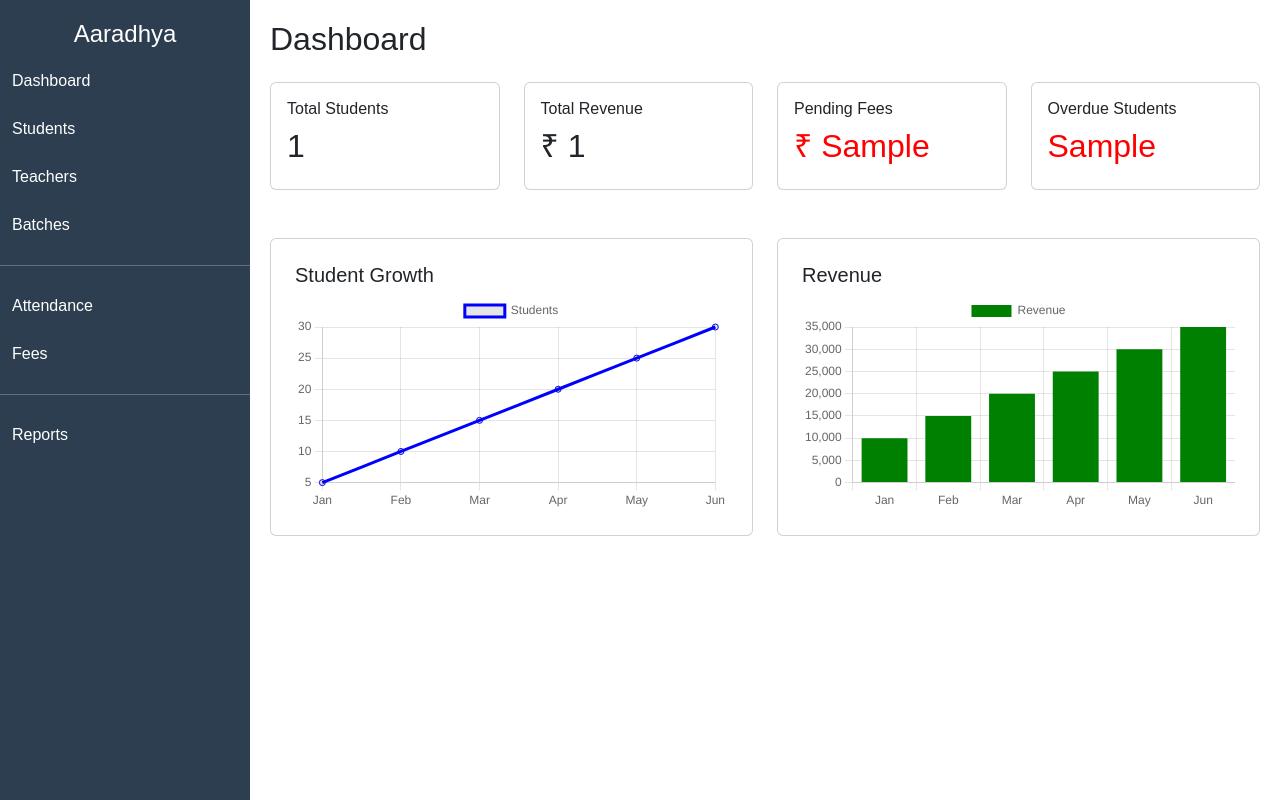
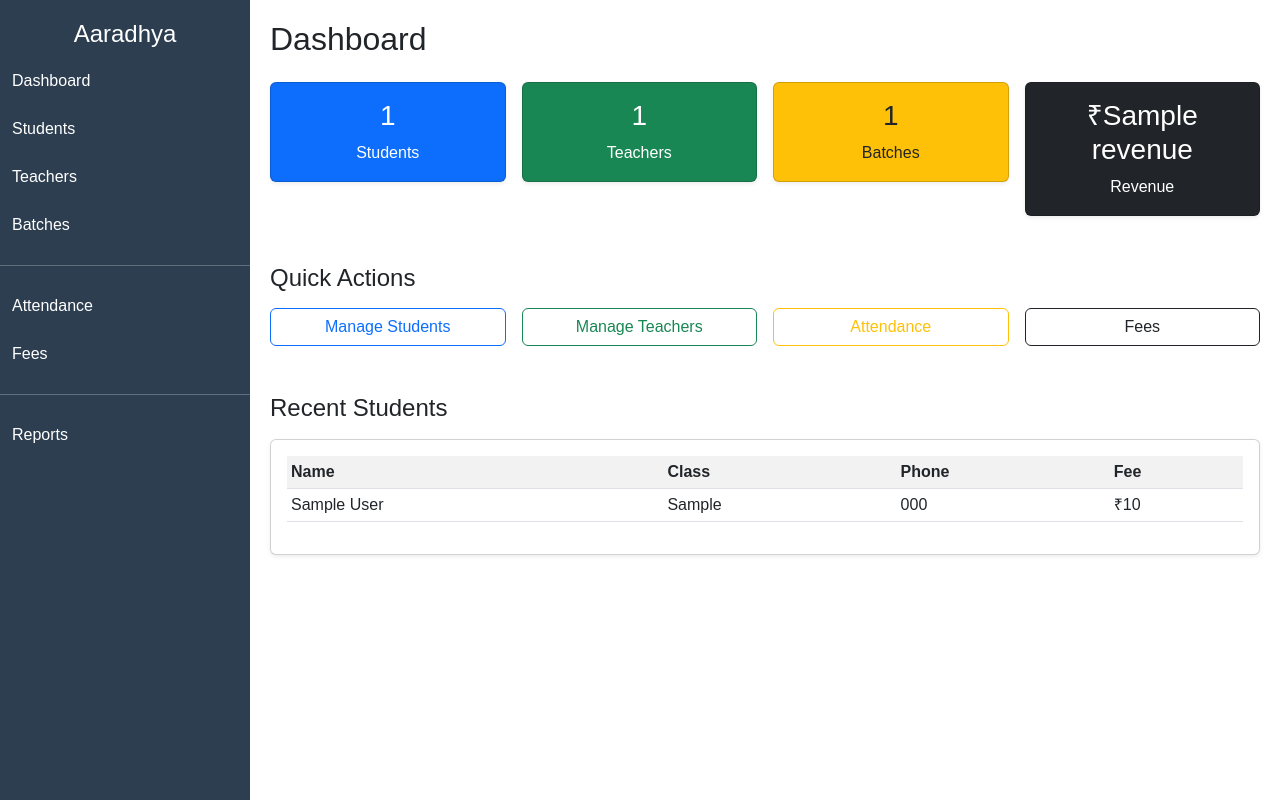
Before and after one commit to cuk6912/aaradhya-classes, a Flask app: template templates/dashboard.html in a window 1280 px wide. Run offline with Flask 3, Linux system fonts and the light colour scheme; tables that the repository leaves empty hold one stand-in row (values such as "Sample post"); the template is opened without the code that fills it: values that come from a table or form of the project are taken from there, most other values are stand-ins (such as "Sample title", 1, 10 or a date in 2020).

Commit message:
Update dashboard.html

```diff
--- a/templates/dashboard.html
+++ b/templates/dashboard.html
@@ -4,133 +4,100 @@
 
 <h2 class="mb-4">Dashboard</h2>
 
-<div class="row g-4">
+<div class="row g-3">
 
-<div class="col-md-3">
+    <!-- STUDENTS -->
+    <div class="col-md-3 col-6">
+        <div class="card text-center shadow-sm p-3 bg-primary text-white">
+            <h3>{{ total_students }}</h3>
+            <p class="mb-0">Students</p>
+        </div>
+    </div>
 
-<div class="card p-3">
+    <!-- TEACHERS -->
+    <div class="col-md-3 col-6">
+        <div class="card text-center shadow-sm p-3 bg-success text-white">
+            <h3>{{ total_teachers }}</h3>
+            <p class="mb-0">Teachers</p>
+        </div>
+    </div>
 
-<h6>Total Students</h6>
+    <!-- BATCHES -->
+    <div class="col-md-3 col-6">
+        <div class="card text-center shadow-sm p-3 bg-warning text-dark">
+            <h3>{{ total_batches }}</h3>
+            <p class="mb-0">Batches</p>
+        </div>
+    </div>
 
-<h2>{{total_students}}</h2>
+    <!-- REVENUE -->
+    <div class="col-md-3 col-6">
+        <div class="card text-center shadow-sm p-3 bg-dark text-white">
+            <h3>₹{{ revenue }}</h3>
+            <p class="mb-0">Revenue</p>
+        </div>
+    </div>
 
 </div>
 
+<!-- QUICK ACTIONS -->
+<div class="mt-5">
+    <h4 class="mb-3">Quick Actions</h4>
+
+    <div class="row g-3">
+
+        <div class="col-md-3 col-6">
+            <a href="/students" class="btn btn-outline-primary w-100">
+                Manage Students
+            </a>
+        </div>
+
+        <div class="col-md-3 col-6">
+            <a href="/teachers" class="btn btn-outline-success w-100">
+                Manage Teachers
+            </a>
+        </div>
+
+        <div class="col-md-3 col-6">
+            <a href="/attendance" class="btn btn-outline-warning w-100">
+                Attendance
+            </a>
+        </div>
+
+        <div class="col-md-3 col-6">
+            <a href="/fees" class="btn btn-outline-dark w-100">
+                Fees
+            </a>
+        </div>
+
+    </div>
 </div>
 
-<div class="col-md-3">
+<!-- RECENT STUDENTS -->
+<div class="mt-5">
+    <h4 class="mb-3">Recent Students</h4>
 
-<div class="card p-3">
+    <div class="card p-3 shadow-sm">
+        <table class="table table-striped table-sm">
 
-<h6>Total Revenue</h6>
+            <tr>
+                <th>Name</th>
+                <th>Class</th>
+                <th>Phone</th>
+                <th>Fee</th>
+            </tr>
 
-<h2>₹ {{total_revenue}}</h2>
+            {% for s in students[:5] %}
+            <tr>
+                <td>{{ s.name }}</td>
+                <td>{{ s.student_class }}</td>
+                <td>{{ s.phone }}</td>
+                <td>₹{{ s.monthly_fee }}</td>
+            </tr>
+            {% endfor %}
 
+        </table>
+    </div>
 </div>
 
-</div>
-
-<div class="col-md-3">
-
-<div class="card p-3">
-
-<h6>Pending Fees</h6>
-
-<h2 style="color:red">₹ {{pending_fees}}</h2>
-
-</div>
-
-</div>
-
-<div class="col-md-3">
-
-<div class="card p-3">
-
-<h6>Overdue Students</h6>
-
-<h2 style="color:red">{{overdue_students}}</h2>
-
-</div>
-
-</div>
-
-</div>
-
-<div class="row mt-5">
-
-<div class="col-md-6">
-
-<div class="card p-4">
-
-<h5>Student Growth</h5>
-
-<canvas id="studentsChart"></canvas>
-
-</div>
-
-</div>
-
-<div class="col-md-6">
-
-<div class="card p-4">
-
-<h5>Revenue</h5>
-
-<canvas id="revenueChart"></canvas>
-
-</div>
-
-</div>
-
-</div>
-
-<script src="https://cdn.jsdelivr.net/npm/chart.js"></script>
-
-<script>
-
-new Chart(document.getElementById("studentsChart"),{
-
-type:'line',
-
-data:{
-labels:["Jan","Feb","Mar","Apr","May","Jun"],
-datasets:[{
-label:"Students",
-data:[5,10,15,20,25,30],
-borderColor:"blue",
-tension:0.4
-}]
-},
-
-options:{
-animation:{
-duration:1500
-}
-}
-
-})
-
-new Chart(document.getElementById("revenueChart"),{
-
-type:'bar',
-
-data:{
-labels:["Jan","Feb","Mar","Apr","May","Jun"],
-datasets:[{
-label:"Revenue",
-data:[10000,15000,20000,25000,30000,35000],
-backgroundColor:"green"
-}]
-},
-
-options:{
-animation:{
-duration:1500
-}
-}
-
-})
-
-</script>
-
 {% endblock %}
```
